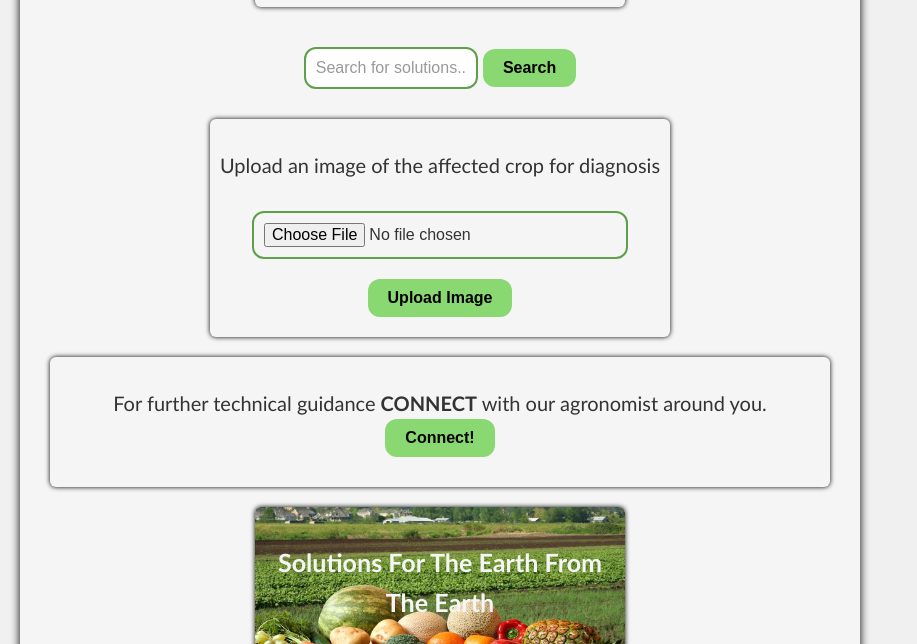
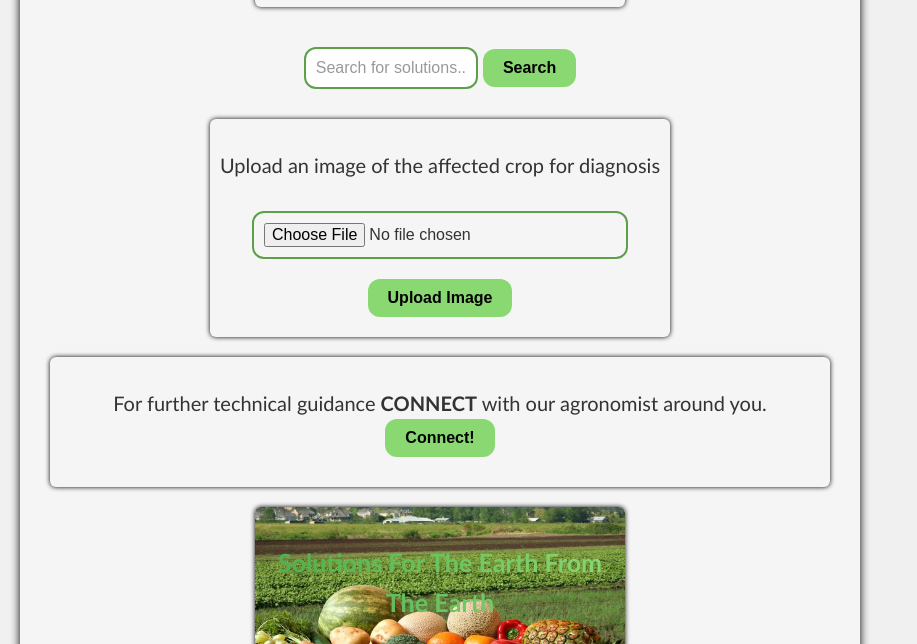
Before and after one commit to Ben1464/GrowMate-Kenya, a website: page public/index.html in a window 1280 px wide. Shown: the part 517-1161 px from the top of the page, without its empty margins (0-917 px from the left). Drawn offline with Linux system fonts and the light colour scheme.

Commit message:
transparent slogan

```diff
--- a/public/style.css
+++ b/public/style.css
@@ -89,14 +89,17 @@ h2 {
     box-shadow: 0 0 5px #000;
     font-family: 'Trebuchet MS', 'Lucida Sans Unicode', 'Lucida Grande', 'Lucida Sans', Arial, sans-serif;
 }
-.slogan{
-    background: #f5f5f5;
+/* Slogan styles */
+.slogan {
+    background: linear-gradient(to right, #4CAF50, #8ad872); /* Gradient background for text visibility */
     -webkit-background-clip: text;
     background-clip: text;
-    color: transparent;
+    color: transparent; /* Makes the text itself transparent */
     font-weight: bolder;
     font-size: 25.1px;
+    text-align: center;
 }
+
 
 /* Define blinking animation */
 @keyframes blink {
```
